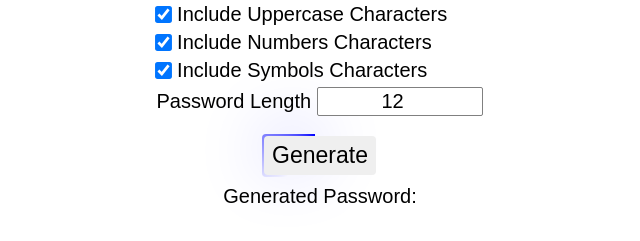
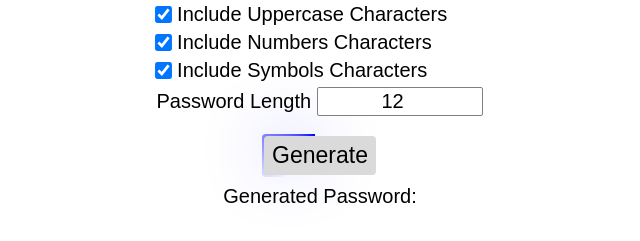
Before and after one commit to vzhqz/Password-Generator, a plain HTML site: page index.html in a window 1280 px wide. In both pictures the pointer is over the button "Generate". Shown: the part 105-346 px from the top of the page, without its empty margins (320-960 px from the left). Drawn offline with Linux system fonts and the light colour scheme.

Commit message:
Added a hover effect

```diff
--- a/style.css
+++ b/style.css
@@ -50,6 +50,10 @@ button {
     align-items: center;
 }
 
+button:hover {
+    background-color: #dadada;
+}
+
 @property --angle {
     syntax: "<angle>";
     initial-value: 0deg;
```
